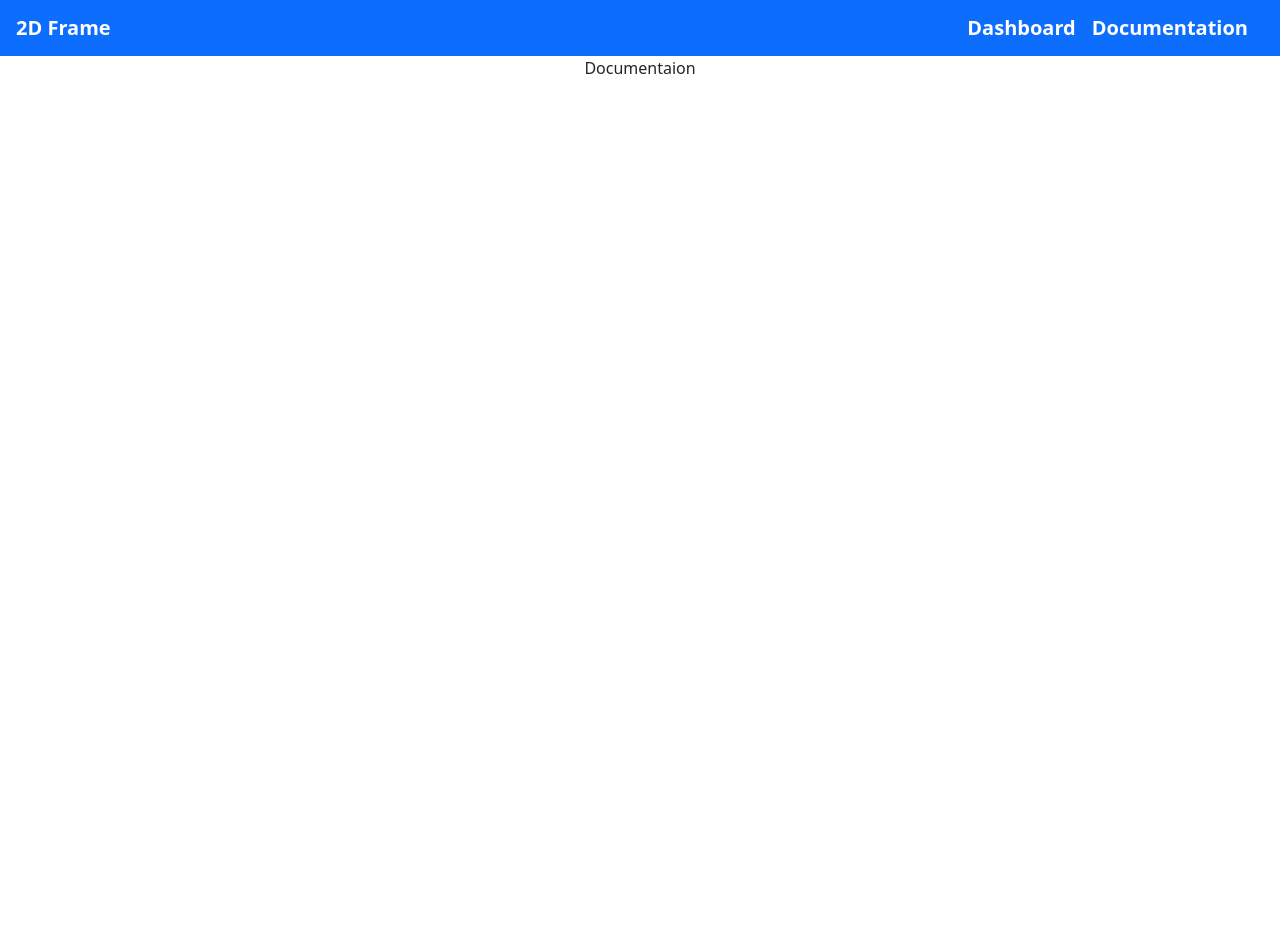
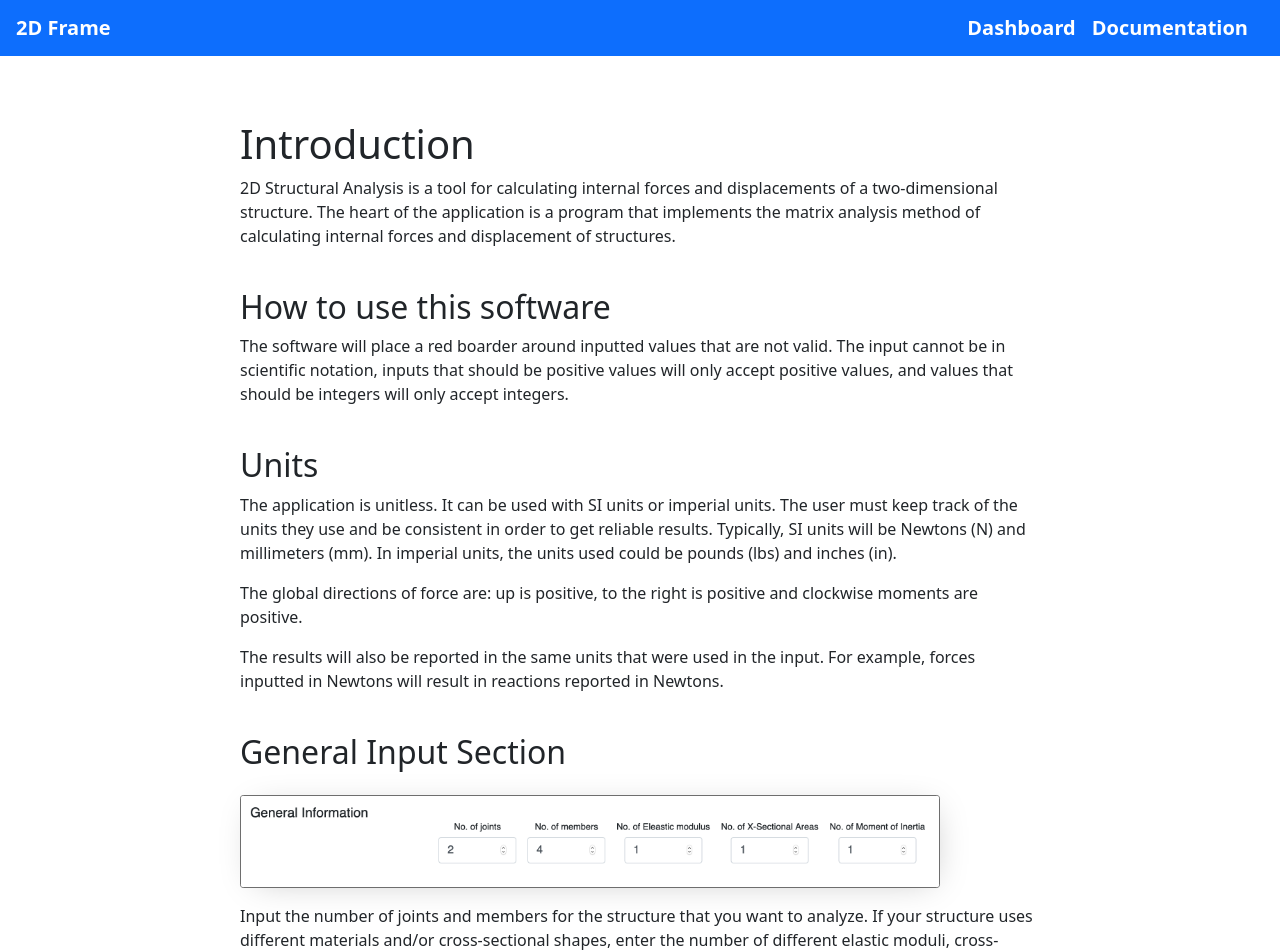
Before and after one commit to FredLavoie/2D-frame, a React (Vite) app: page /documentation in a window 1280 px wide. Shown: the top 952 px of the page. Before the commit the page ends 800 px from the top, so only its background shows below. Built offline with nearby package versions, Linux system fonts and the light colour scheme.

Commit message:
Finish first pass of Documentation component

```diff
--- a/src/views/Documentation.module.scss
+++ b/src/views/Documentation.module.scss
@@ -0,0 +1,26 @@
+.documentation-container {
+    margin: 4em auto 4em auto;
+    width: 800px;
+    display: flex;
+    flex-direction: column;
+
+    h1,
+    h2 {
+        text-align: left;
+    }
+
+    p {
+        text-align: left;
+    }
+
+    .doc-images {
+        width: 700px;
+        margin: 1em 0em;
+        align-self: flex-start;
+        border: 1px solid rgb(110, 110, 110);
+        border-radius: 0.2em;
+        -webkit-box-shadow: 4px 4px 35px -12px rgba(0, 0, 0, 0.25);
+        -moz-box-shadow: 4px 4px 35px -12px rgba(0, 0, 0, 0.25);
+        box-shadow: 4px 4px 35px -12px rgba(0, 0, 0, 0.25);
+    }
+}
--- a/src/views/Documentation.tsx
+++ b/src/views/Documentation.tsx
@@ -1,9 +1,94 @@
 import React from "react";
 
-import "./Documentation.module.scss";
+import styles from "./Documentation.module.scss";
 
 function Documentation(): JSX.Element {
-    return <div>Documentaion</div>;
+    return (
+        <div className={styles["documentation-container"]}>
+            <h1>Introduction</h1>
+            <p>
+                2D Structural Analysis is a tool for calculating internal forces and displacements of a two-dimensional structure. The heart
+                of the application is a program that implements the matrix analysis method of calculating internal forces and displacement
+                of structures.
+            </p>
+            <br />
+            <h2>How to use this software</h2>
+            <p>
+                The software will place a red boarder around inputted values that are not valid. The input cannot be in scientific notation,
+                inputs that should be positive values will only accept positive values, and values that should be integers will only accept
+                integers.
+            </p>
+            <br />
+            <h2>Units</h2>
+            <p>
+                The application is unitless. It can be used with SI units or imperial units. The user must keep track of the units they use
+                and be consistent in order to get reliable results. Typically, SI units will be Newtons (N) and millimeters (mm). In
+                imperial units, the units used could be pounds (lbs) and inches (in).
+            </p>
+            <p>The global directions of force are: up is positive, to the right is positive and clockwise moments are positive.</p>
+            <p>
+                The results will also be reported in the same units that were used in the input. For example, forces inputted in Newtons
+                will result in reactions reported in Newtons.
+            </p>
+            <br />
+            <h2>General Input Section</h2>
+            <img className={styles["doc-images"]} src="src/assets/documentation_images/general_section.png" />
+            <p>
+                Input the number of joints and members for the structure that you want to analyze. If your structure uses different
+                materials and/or cross-sectional shapes, enter the number of different elastic moduli, cross-sectional areas and moments of
+                inertia that you will need. This will populate the correct number of input fields for each of the properties.
+            </p>
+            <br />
+            <h2>Properties Input Section</h2>
+            <img className={styles["doc-images"]} src="src/assets/documentation_images/properties_input_section.png" />
+            <p>
+                Enter all the data for the various elastic moduli, areas and moments of inertia. Note that they all have an assigned number;
+                you will need to assign the correct property number to each member in a future step.
+            </p>
+            <br />
+            <h2>Joint Input Section</h2>
+            <img className={styles["doc-images"]} src="src/assets/documentation_images/joint_input_section.png" />
+            <p>
+                For each joint, enter the x- and y-coordinate. The three boxes next to the coordinates is intended to input the restraints
+                of the joint from movement or rotation: x-restraint and y-restraint prevent the joint from moving in the x and y direction,
+                and the rotation restraint prevents members from rotating about the joint (fixed end condition).
+            </p>
+            <p>
+                Enter a 1 if you want to restrain the joint, and enter a 0 if you don&apos;t want to restrain that joint. Note that a value
+                must be entered (either 0 or 1), you cannot leave an input box empty.
+            </p>
+            <br />
+            <h2>Member Input Section</h2>
+            <img className={styles["doc-images"]} src="src/assets/documentation_images/member_input_section.png" />
+            <p>
+                Enter the joint number the member starts and ends at. Then, enter which moment of inertia number, area number and moment of
+                inertia number that each member has.
+            </p>
+            <br />
+            <h2>Load Input Section</h2>
+            <img className={styles["doc-images"]} src="src/assets/documentation_images/load_input_section.png" />
+            <p>Start by selecting the number of joint loads and member loads that you want to impart on your structure.</p>
+            <p>
+                For the joint loads, enter the joint number to apply the load to. Then enter the magnitude of the force in the x- and/or
+                y-directions. The force directions are global (not local). Up is positive (gravity is negative) and right is positive.
+            </p>
+            <p>
+                Moment forces at joints are considered positive in the clockwise direction. All input fields needs to be filled out with
+                either a value or 0.
+            </p>
+            <p>
+                For member loads, enter the member number to apply the load to. To apply a point load to a member, enter the x-distance
+                along its length to apply the load. The distance is calculated from the member&apos;s starting joint. The point loads are
+                perpendicular to the member&apos;s axis.
+            </p>
+            <p>
+                To apply a uniformly distributed load on a member, enter the load per unit length value in the &quot;UDL&quot; field. For a
+                horizontal member, a negative value will result in a downward force.
+            </p>
+            <h1>License</h1>
+            <p>This software is licensed under the terms of the MIT License.</p>
+        </div>
+    );
 }
 
 export default Documentation;
```
